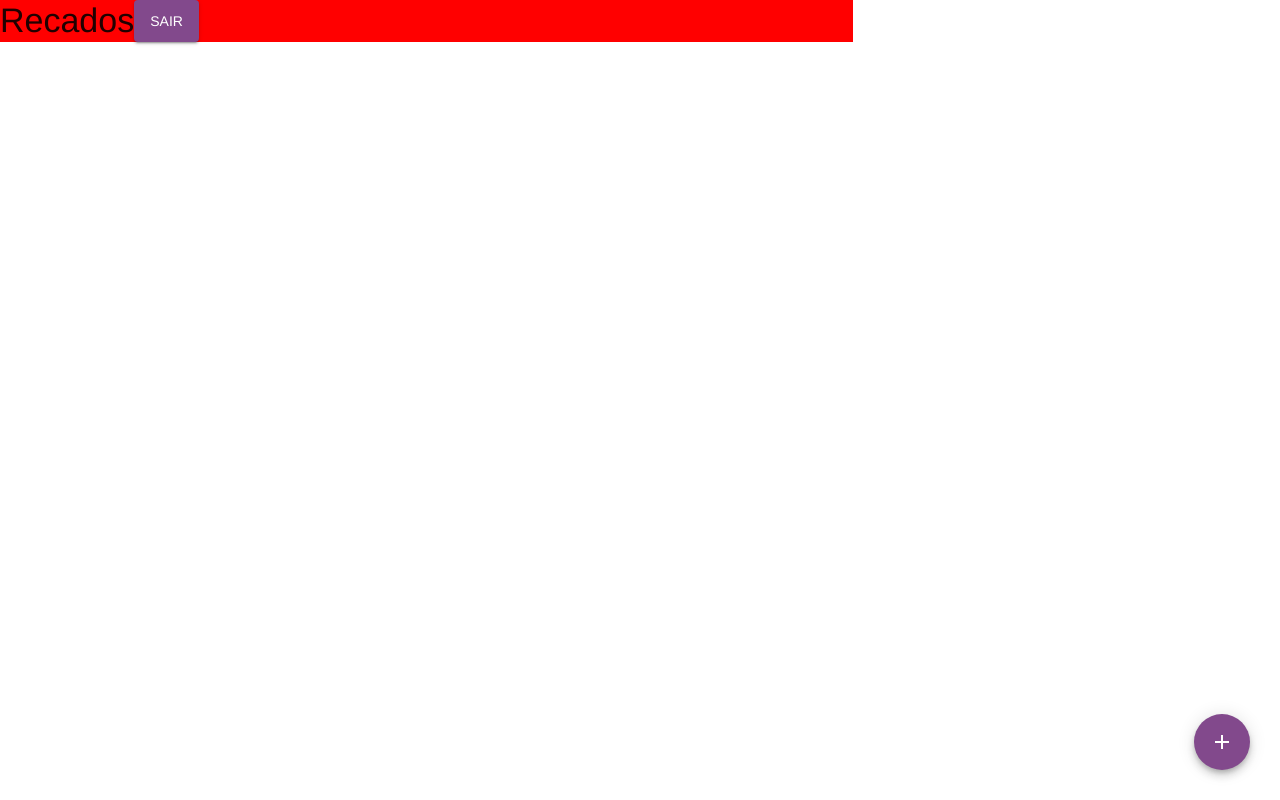
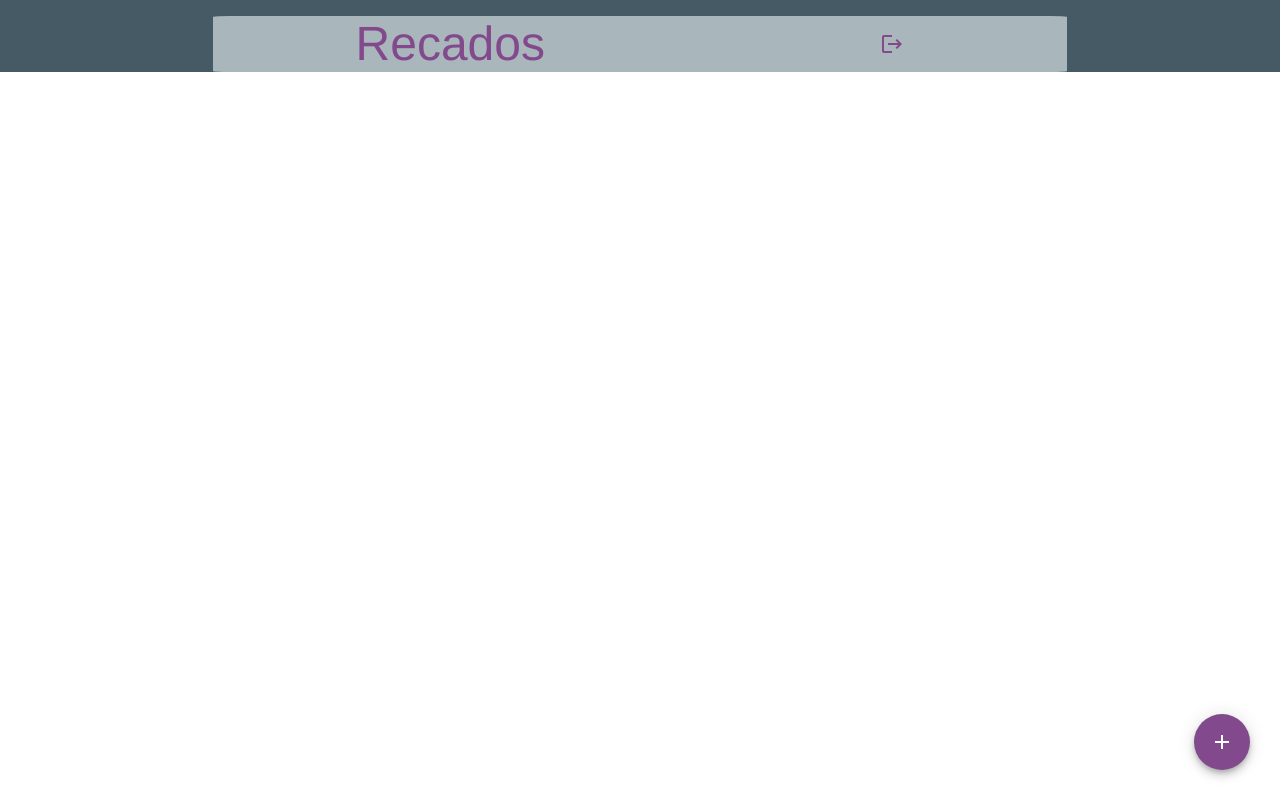
Before and after one commit to Gabileichtweis/atividade-conclusao-modulo-5, a React (Create React App) app: page /recados in a window 1280 px wide. Built offline with nearby package versions, Linux system fonts and the light colour scheme.

Commit message:
finalizado

```diff
--- a/src/componentes/List/Index.tsx
+++ b/src/componentes/List/Index.tsx
@@ -27,12 +27,14 @@ const ListaRecados: React.FC<ListaRecadosProps> = ({ recado }) => {
         <ListItem>
           <ListItemText primary={recado.titulo} secondary={recado.descricao} />
           <IconButton
+            color="primary"
             aria-label="Editar recado"
             onClick={() => abrirModal('atualizar')}
           >
             <Edit />
           </IconButton>
           <IconButton
+            color="primary"
             aria-label="Deletar recado"
             onClick={() => abrirModal('deletar')}
           >
--- a/src/pages/Recados.tsx
+++ b/src/pages/Recados.tsx
@@ -7,6 +7,7 @@ import { useAppDispatch, useAppSelector } from '../store/hooks';
 import { selectAll } from '../store/modules/Recados/recadosSlice';
 import { removerUsuarioLogado } from '../store/modules/UsuarioLogado/usuarioLogadoSlice';
 import { useNavigate } from 'react-router-dom';
+import LogoutIcon from '@mui/icons-material/Logout';
 
 const Recados: React.FC = () => {
   const [abertura, setAbertura] = useState(false);
@@ -28,22 +29,52 @@ const Recados: React.FC = () => {
     <>
       <Grid
         container
+        height={'100%'}
+        display={'flex'}
+        justifyContent={'center'}
+        sx={{ backgroundColor: '#455a64' }}
+      >
+        <Grid
+          item
+          height={'100%'}
+          marginTop={2}
+          xs={12}
+          sm={10}
+          md={8}
+          sx={{ backgroundColor: '#bbc7ccd8', borderRadius: '2%' }}
+        >
+          <Grid
+            container
+            height={'80%'}
+            display={'flex'}
+            justifyContent={'center'}
+          >
+            <Grid
+              item
+              height={'10%'}
               xs={12}
               sm={10}
               md={8}
               display={'flex'}
-        justifyItems={'center'}
-        alignContent={'center'}
+              justifyContent={'space-between'}
             >
-        <Grid bgcolor={'red'} item xs={12} display={'flex'}>
-          <Typography variant="h4">Recados</Typography>
-          <Button variant="contained" onClick={sair}>
-            Sair
+              <Typography variant="h3" color={'primary'}>
+                Recados
+              </Typography>
+              <Button onClick={sair}>
+                <LogoutIcon />
               </Button>
             </Grid>
             <Divider />
-      </Grid>
-
+            <Grid
+              item
+              height={'80%'}
+              xs={12}
+              sm={10}
+              md={8}
+              display={'flex'}
+              alignItems={'flex-start'}
+            >
               <Grid container>
                 {recados
                   .filter((recado) => recado.criadoPor === usuarioLogado.email)
@@ -53,6 +84,11 @@ const Recados: React.FC = () => {
                     </Grid>
                   ))}
               </Grid>
+            </Grid>
+          </Grid>
+        </Grid>
+      </Grid>
+
       <Fab
         onClick={() => setAbertura(true)}
         color="primary"
```
Lines whose indentation alone changed are shown as unchanged.
